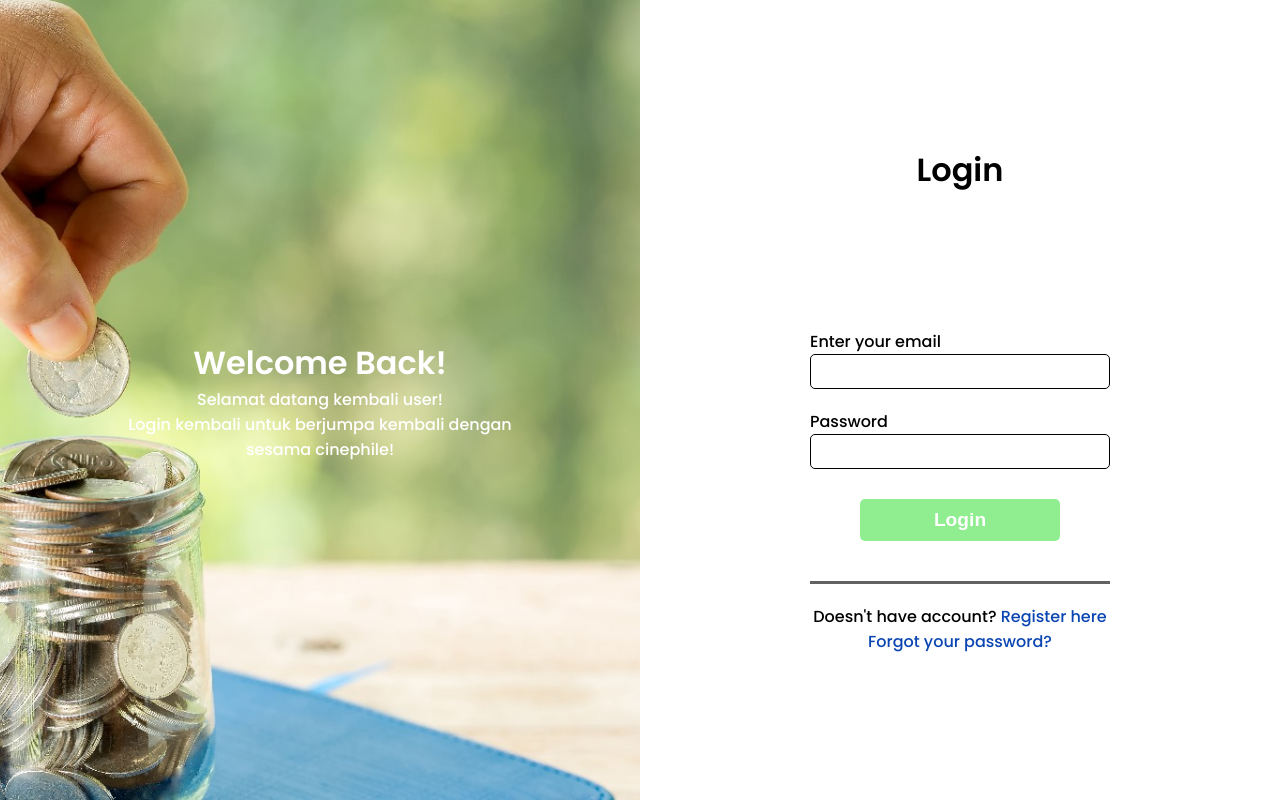
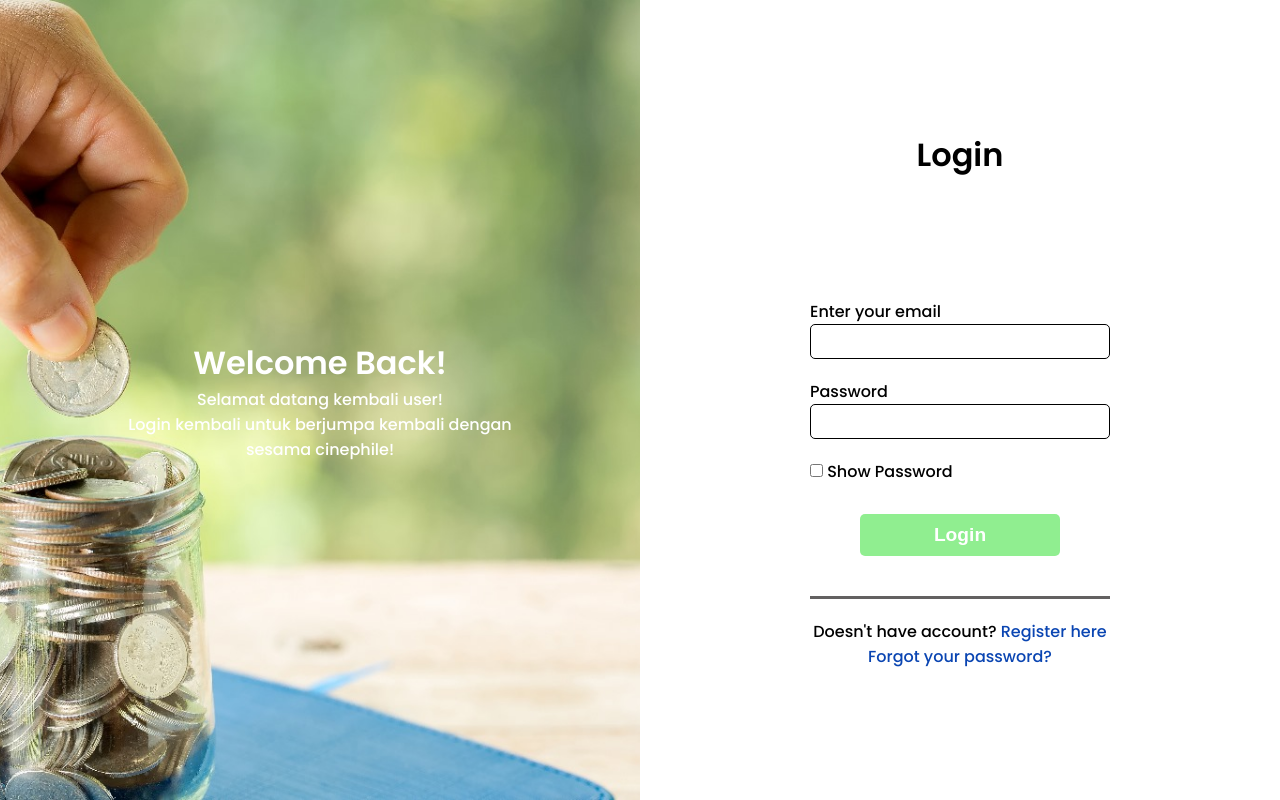
Before and after one commit to Huntara/Infaq_Shodaqoh_Fe, a Laravel app: page /login in a window 1280 px wide. Run offline with Laravel 10, Linux system fonts and the light colour scheme; some libraries are stand-ins or nearby versions.

Commit message:
updateee

```diff
--- a/public/css/landing.css
+++ b/public/css/landing.css
@@ -145,6 +145,7 @@ nav {
     background-position: center;
     background-repeat: no-repeat;
     background-size: cover;
+    /* background-attachment: fixed; */
     position: relative;
 }
 
@@ -469,7 +470,7 @@ footer {
     }
 
     /* Close and open hamburger*/
-    /* .input-hamburger:checked ~ .hambuger-menu:nth-child(2) {
+    .input-hamburger:checked ~ .hambuger-menu:nth-child(2) {
         transform:  rotate(45deg) translate(0, .5px);
     }
 
@@ -480,7 +481,7 @@ footer {
 
     .input-hamburger:checked ~ .hambuger-menu:nth-child(4) {
         transform:  rotate(-45deg) translate(-3px, 0);
-    } */
+    }
 }
 
 @media screen and (max-width: 576px) {
--- a/public/css/login.css
+++ b/public/css/login.css
@@ -98,6 +98,10 @@ form {
     cursor: pointer;
 }
 
+#checkbox {
+    outline: none;
+}
+
 
 a {
     color: rgb(10, 69, 178);
--- a/public/js/landing.js
+++ b/public/js/landing.js
@@ -49,14 +49,14 @@ $(window).scroll(function () {
     var wScroll = $(this).scrollTop();
 
     // about
-    if (wScroll > $('.parallax-about').offset().top - 450) {
+    if (wScroll > $('.parallax-about').offset().top - 550) {
         $('.parallax-about').each(function (i) {
           setTimeout(function () {
             $('.parallax-about').eq(i).addClass('muncul');
           }, 500 * (i + 1));
         })
     };
-    if (wScroll > $('.parallax-about-dua').offset().top - 450) {
+    if (wScroll > $('.parallax-about-dua').offset().top - 550) {
         $('.parallax-about-dua').each(function (i) {
           setTimeout(function () {
             $('.parallax-about-dua').eq(i).addClass('muncul');
--- /dev/null
+++ b/public/js/login.js
@@ -0,0 +1,9 @@
+document.getElementById('checkbox').addEventListener('change', function () {
+    var passwordInput = document.getElementById('password');
+    if (this.checked) {
+        passwordInput.type = 'text';
+    } else {
+        passwordInput.type = 'password';
+        console.log('ok')
+    }
+});
--- a/resources/views/login.blade.php
+++ b/resources/views/login.blade.php
@@ -42,6 +42,10 @@
                     <label for="password">Password</label>
                     <input type="password" name="password" id="password" class="form-control" required />
                 </div>
+                <div class="form-input">
+                    <input type="checkbox" name="checkbox" id="checkbox" class="" required />
+                    <label for="checkbox">Show Password</label>
+                </div>
                 <button class="btn-login">Login</button>
                 <div class="help">
                     <div class="link">
@@ -53,7 +57,7 @@
         </div>
     </div>
 
-    <script src="login.js"></script>
+    <script src="{{asset('js/login.js')}}"></script>
 </body>
 
 </html>
```
